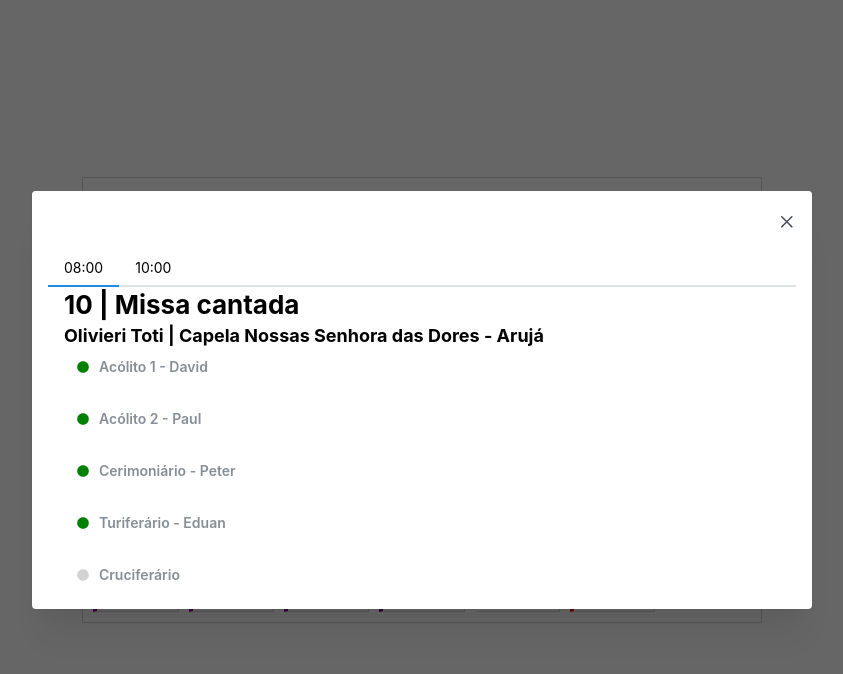
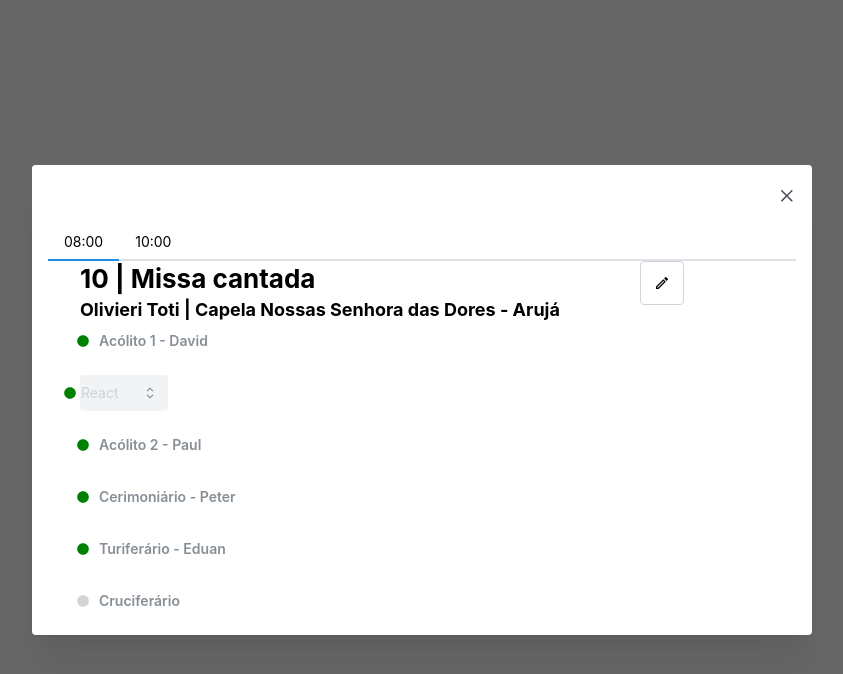
Before and after one commit to gabrielamonaro/acolytes-app-front-end, a Next.js app: page / in a window 1280 px wide. Both pictures are taken after a click on the button "10". Shown: the top 674 px of the page, without its empty margins (218-1061 px from the left). Built offline with nearby package versions, Linux system fonts and the light colour scheme.

Commit message:
feat: modal form

```diff
--- /dev/null
+++ b/src/components/Modal/DaySchedule.ts
@@ -0,0 +1,17 @@
+import { zodResolver } from "@mantine/form";
+import { z } from "zod";
+
+export const dayScheduleSchema = z.object({
+  massType: z.string().min(1),
+  father: z.string().min(1),
+  acolyte1: z.string().min(1),
+  acolyte2: z.string().min(1),
+  master_of_ceremonies: z.string().min(1),
+  thurifer: z.string().min(1),
+  crucifer: z.string().min(1),
+  boat_bearer: z.string().min(1),
+});
+
+export type DayScheduleFormData = z.infer<typeof dayScheduleSchema>;
+
+export const dayScheduleFormResolver = zodResolver(dayScheduleSchema);
--- a/src/components/Modal/index.tsx
+++ b/src/components/Modal/index.tsx
@@ -4,10 +4,25 @@ import { AcolytePosition } from "@/app/interfaces/AcolytePostion";
 import { IDaySchedule } from "@/app/interfaces/DaySchedule";
 import { MassTypeTranslation } from "@/app/interfaces/MassTypes";
 // import { MassTypeTranslation } from "@/app/interfaces/MassTypes";
-import { Container, Modal, Stack, Title } from "@mantine/core";
+import {
+  Container,
+  Flex,
+  Modal,
+  NativeSelect,
+  Stack,
+  Title,
+} from "@mantine/core";
 // import { ModalButton } from "./ModalButton";
 import { Tabs } from "@mantine/core";
 import { ModalButton } from "./ModalButton";
+import IconButton from "../IconButton";
+import { MdOutlineEdit } from "react-icons/md";
+import { useCallback, useState } from "react";
+import { LiaSave } from "react-icons/lia";
+import { useForm } from "@mantine/form";
+import { DayScheduleFormData, dayScheduleFormResolver } from "./DaySchedule";
+import { FaCircle } from "react-icons/fa";
+import styles from "./modal.module.css";
 
 interface ICalendarModal {
   opened: boolean;
@@ -15,7 +30,26 @@ interface ICalendarModal {
   data: IDaySchedule;
 }
 export function CalendarModal({ opened, onClose, data }: ICalendarModal) {
-  //   const title = ` ${data.day} | ${MassTypeTranslation[data.type]}`;
+  const [isEdition, setIsEdition] = useState(false);
+  const form = useForm({
+    mode: "uncontrolled",
+    initialValues: {
+      massType: "1",
+      father: "1",
+      acolyte1: "1",
+      acolyte2: "1",
+      master_of_ceremonies: "1",
+      thurifer: "1",
+      crucifer: "1",
+      boat_bearer: "1",
+    },
+    validate: dayScheduleFormResolver,
+  });
+
+  const onSubmit = useCallback((data: DayScheduleFormData) => {
+    console.log(data);
+  }, []);
+
   return (
     <Modal opened={opened} onClose={onClose} size="xl" centered>
       <Tabs defaultValue={data.masses[0].hour}>
@@ -29,19 +63,50 @@ export function CalendarModal({ opened, onClose, data }: ICalendarModal) {
 
         {data.masses?.map((item) => (
           <Tabs.Panel value={item.hour} key={item.hour}>
+            <form onSubmit={form.onSubmit(onSubmit)}>
               <Container>
+                <Container display="flex">
+                  <div>
                     <Title order={2}>
                       {data.day} | {MassTypeTranslation[item.type]}
                     </Title>
                     <Title order={4}>
                       {item.father} | Capela Nossas Senhora das Dores - Arujá
                     </Title>
+                  </div>
+                  <Container>
+                    <IconButton
+                      icon={isEdition ? LiaSave : MdOutlineEdit}
+                      action={() => {
+                        if (isEdition) {
+                          form.onSubmit(onSubmit);
+                          console.log("Salvando...");
+                        }
+                        setIsEdition(!isEdition);
+                      }}
+                      type={isEdition ? "button" : "submit"}
+                    />
+                  </Container>
+                </Container>
 
                 <Stack>
                   <ModalButton
                     position={AcolytePosition.ACOLYTE1}
                     name={item.acolytes?.acolyte1 || ""}
                   />
+                  <Flex align="center" gap="4px">
+                    <FaCircle size="12px" color="green" />
+                    <NativeSelect
+                      data={["React", "Angular", "Vue"]}
+                      variant="unstyled"
+                      classNames={{
+                        section: styles.disabled,
+                        root: styles.disabled,
+                      }}
+                      disabled
+                    />
+                  </Flex>
+
                   <ModalButton
                     position={AcolytePosition.ACOLYTE2}
                     name={item.acolytes?.acolyte2 || ""}
@@ -60,6 +125,7 @@ export function CalendarModal({ opened, onClose, data }: ICalendarModal) {
                   />
                 </Stack>
               </Container>
+            </form>
           </Tabs.Panel>
         ))}
       </Tabs>
--- /dev/null
+++ b/src/components/Modal/modal.module.css
@@ -0,0 +1,3 @@
+.disabled:disabled {
+  background-color: red;
+}
```
Lines whose indentation alone changed are shown as unchanged.
